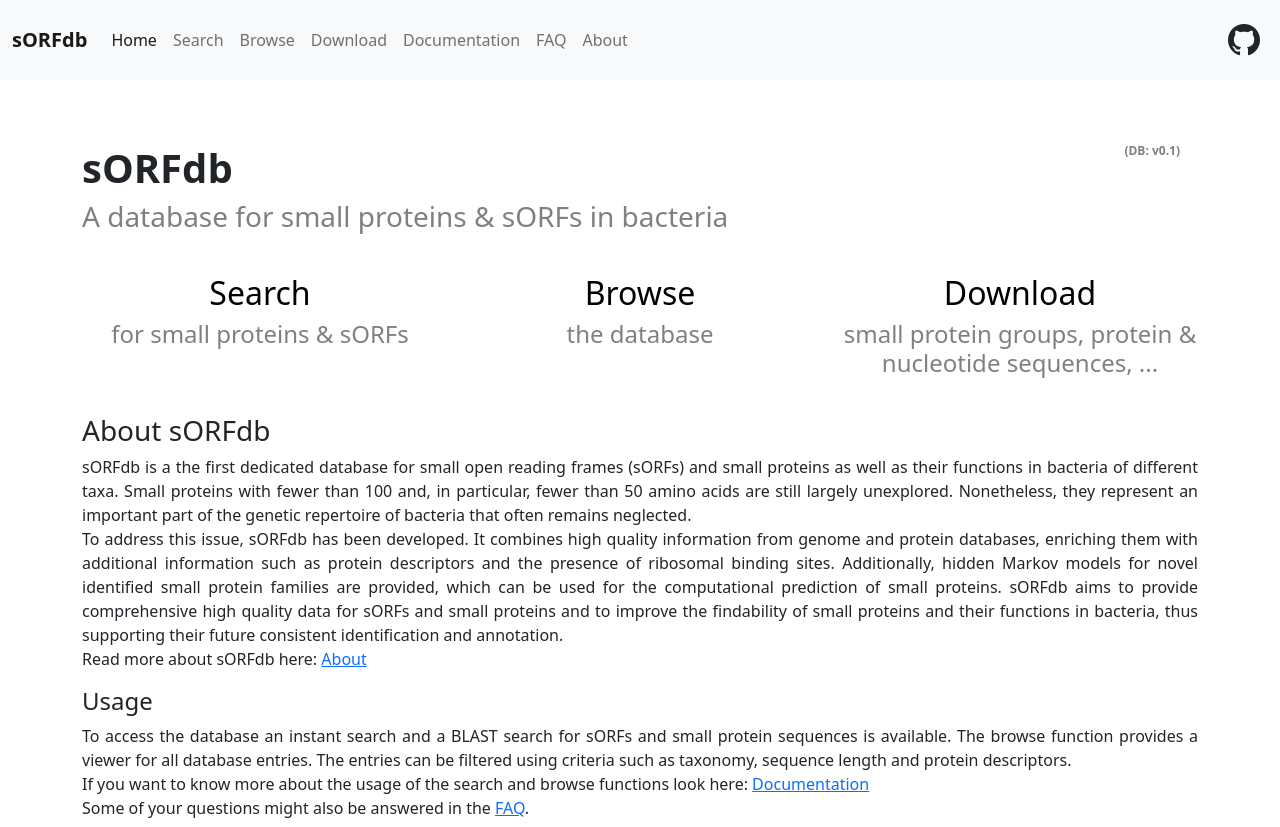
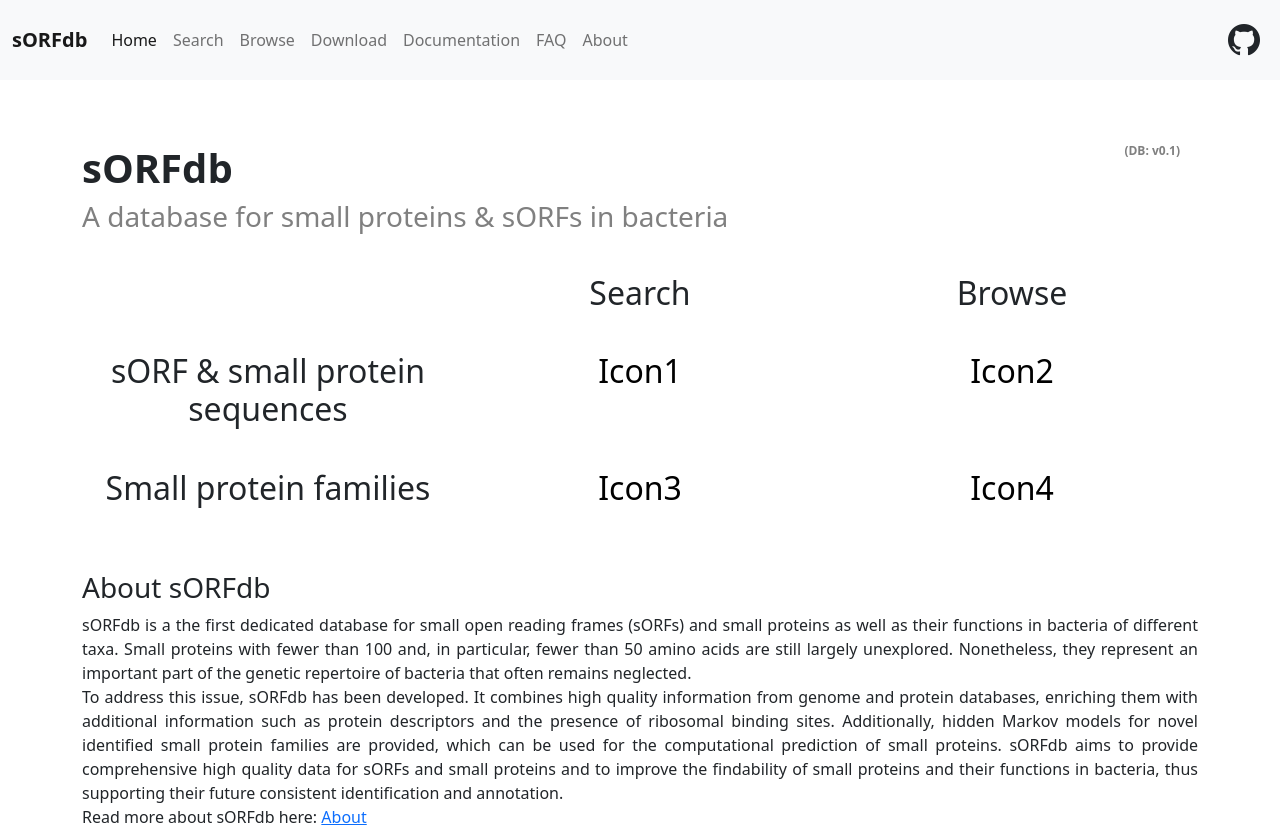
Before and after one commit to jhahnfeld/sorfdb-web, a Vue app: page / in a window 1280 px wide. Shown: the top 827 px of the page. Built offline with nearby package versions, Linux system fonts and the light colour scheme.

Commit message:
Add search and browse grid layout

```diff
--- a/src/views/HomeView.vue
+++ b/src/views/HomeView.vue
@@ -16,6 +16,73 @@
         A database for small proteins &amp; sORFs in bacteria
       </h3>
     </div>
+
+    <div class="container-fluid">
+      <div class="row">
+        <div class="col-xs-12 col-md-4"></div>
+        <div class="col-xs-12 col-md-4">
+          <h2 style="text-align: center; margin-top: 1em">Search</h2>
+        </div>
+        <div class="col-xs-12 col-md-4">
+          <h2 style="text-align: center; margin-top: 1em">Browse</h2>
+        </div>
+      </div>
+      <div class="row">
+        <div class="col-xs-12 col-md-4">
+          <h2 style="text-align: center; margin-top: 1em">
+            sORF & small protein sequences
+          </h2>
+        </div>
+        <div class="col-xs-12 col-md-4">
+          <h2 style="text-align: center; margin-top: 1em">
+            <router-link
+              to="/search"
+              style="color: black; text-decoration: none"
+            >
+              Icon1
+            </router-link>
+          </h2>
+        </div>
+        <div class="col-xs-12 col-md-4">
+          <h2 style="text-align: center; margin-top: 1em">
+            <router-link
+              to="/browse"
+              style="color: black; text-decoration: none"
+            >
+              Icon2
+            </router-link>
+          </h2>
+        </div>
+      </div>
+      <div class="row">
+        <div class="col-xs-12 col-md-4">
+          <h2 style="text-align: center; margin-top: 1em">
+            Small protein families
+          </h2>
+        </div>
+        <div class="col-xs-12 col-md-4">
+          <h2 style="text-align: center; margin-top: 1em">
+            <router-link
+              to="/search"
+              style="color: black; text-decoration: none"
+            >
+              Icon3
+            </router-link>
+          </h2>
+        </div>
+        <div class="col-xs-12 col-md-4">
+          <h2 style="text-align: center; margin-top: 1em">
+            <router-link
+              to="/browse"
+              style="color: black; text-decoration: none"
+            >
+              Icon4
+            </router-link>
+          </h2>
+        </div>
+      </div>
+    </div>
+    <!--
     <div class="row">
       <div class="col">
         <h2 style="text-align: center; margin-top: 1em">
@@ -60,8 +127,9 @@
         </h4>
       </div>
     </div>
+    -->
 
-    <h3 style="margin-top: 1em">About sORFdb</h3>
+    <h3 style="margin-top: 2em">About sORFdb</h3>
     <p style="text-align: justify">
       sORFdb is a the first dedicated database for small open reading frames
       (sORFs) and small proteins as well as their functions in bacteria of
```
